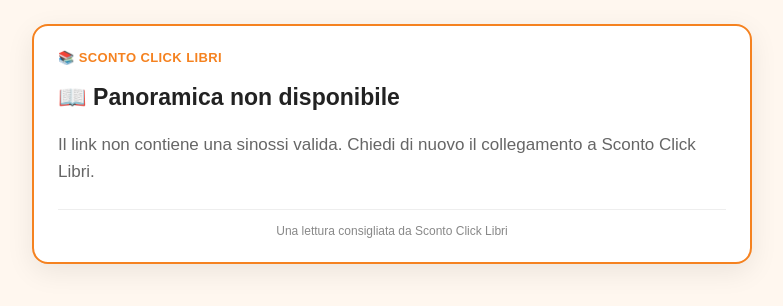
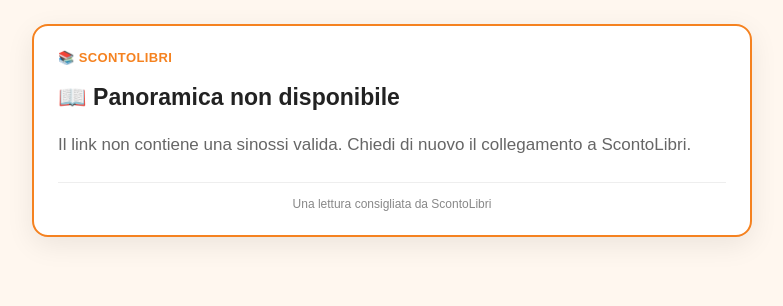
Before and after one commit to scontoclick26-jpg/sconto-click-libri, a plain HTML site: page sinossi.html in a window 1280 px wide. Shown: the whole page, without its empty margins (248-1031 px from the left). Drawn offline with Linux system fonts and the light colour scheme.

Commit message:
Aggiorna marchio panoramica in ScontoLibri

```diff
--- a/sinossi.html
+++ b/sinossi.html
@@ -4,7 +4,7 @@
 <meta charset="UTF-8">
 <meta name="viewport" content="width=device-width, initial-scale=1">
 <meta name="theme-color" content="#ffffff">
-<title>📖 Panoramica del libro – Sconto Click Libri</title>
+<title>📖 Panoramica del libro – ScontoLibri</title>
 <style>
 *{box-sizing:border-box}
 body{margin:0;padding:24px 16px;min-height:100vh;background:#fff7ef;color:#222;font-family:Arial,sans-serif}
@@ -18,10 +18,10 @@ footer{margin-top:24px;padding-top:14px;border-top:1px solid #eee;color:#888;fon
 </head>
 <body>
 <main>
-<div class="brand">📚 SCONTO CLICK LIBRI</div>
+<div class="brand">📚 SCONTOLIBRI</div>
 <h1 id="title">📖 Panoramica del libro</h1>
 <div id="synopsis"><p id="message">Caricamento della panoramica...</p></div>
-<footer>Una lettura consigliata da Sconto Click Libri</footer>
+<footer>Una lettura consigliata da ScontoLibri</footer>
 </main>
 <script>
 (function(){
@@ -41,7 +41,7 @@ footer{margin-top:24px;padding-top:14px;border-top:1px solid #eee;color:#888;fon
   synopsis.textContent=String(data.s).trim();
  }catch(e){
   title.textContent="📖 Panoramica non disponibile";
-  message.textContent="Il link non contiene una sinossi valida. Chiedi di nuovo il collegamento a Sconto Click Libri.";
+  message.textContent="Il link non contiene una sinossi valida. Chiedi di nuovo il collegamento a ScontoLibri.";
  }
 })();
 </script>
```
